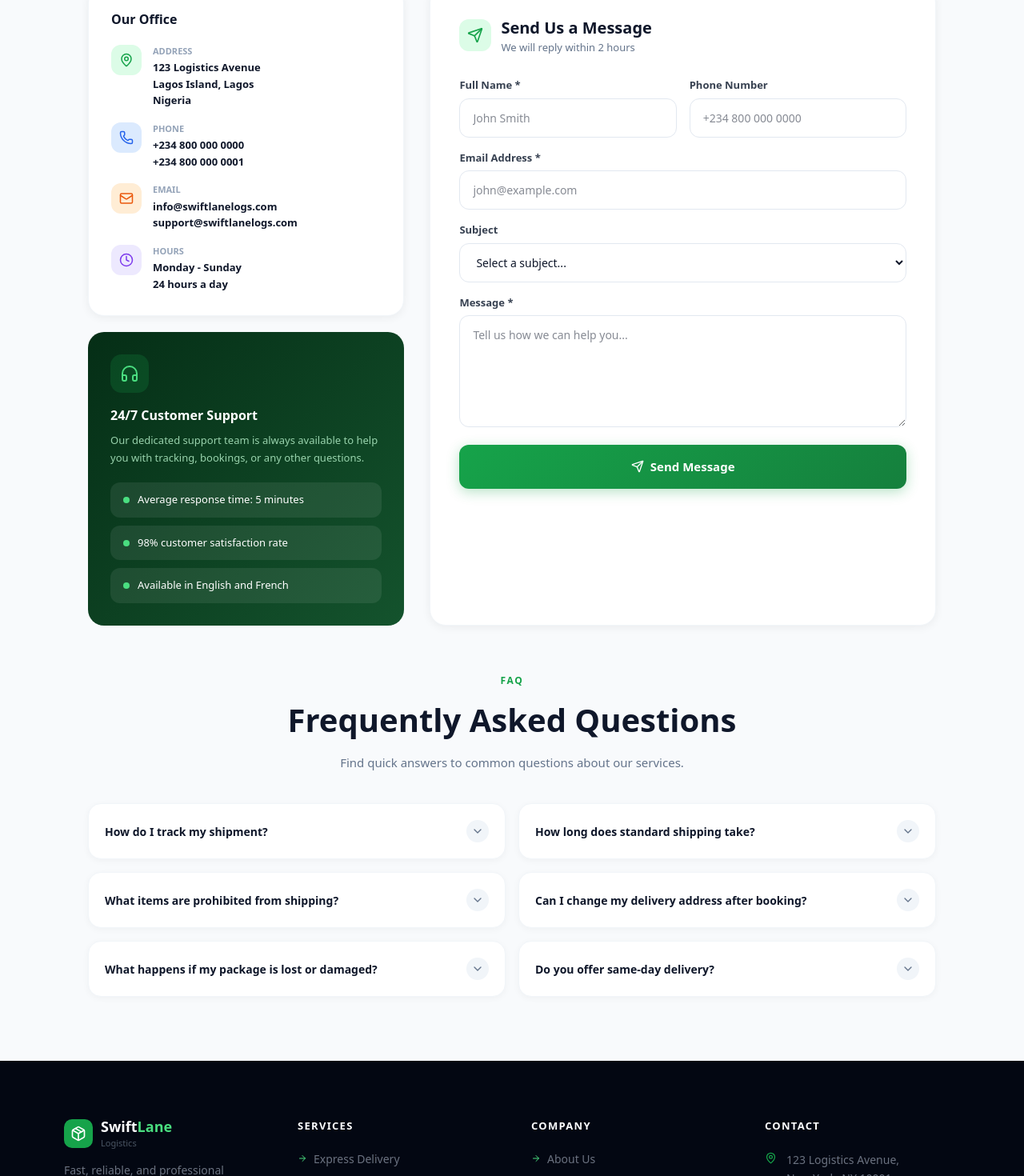
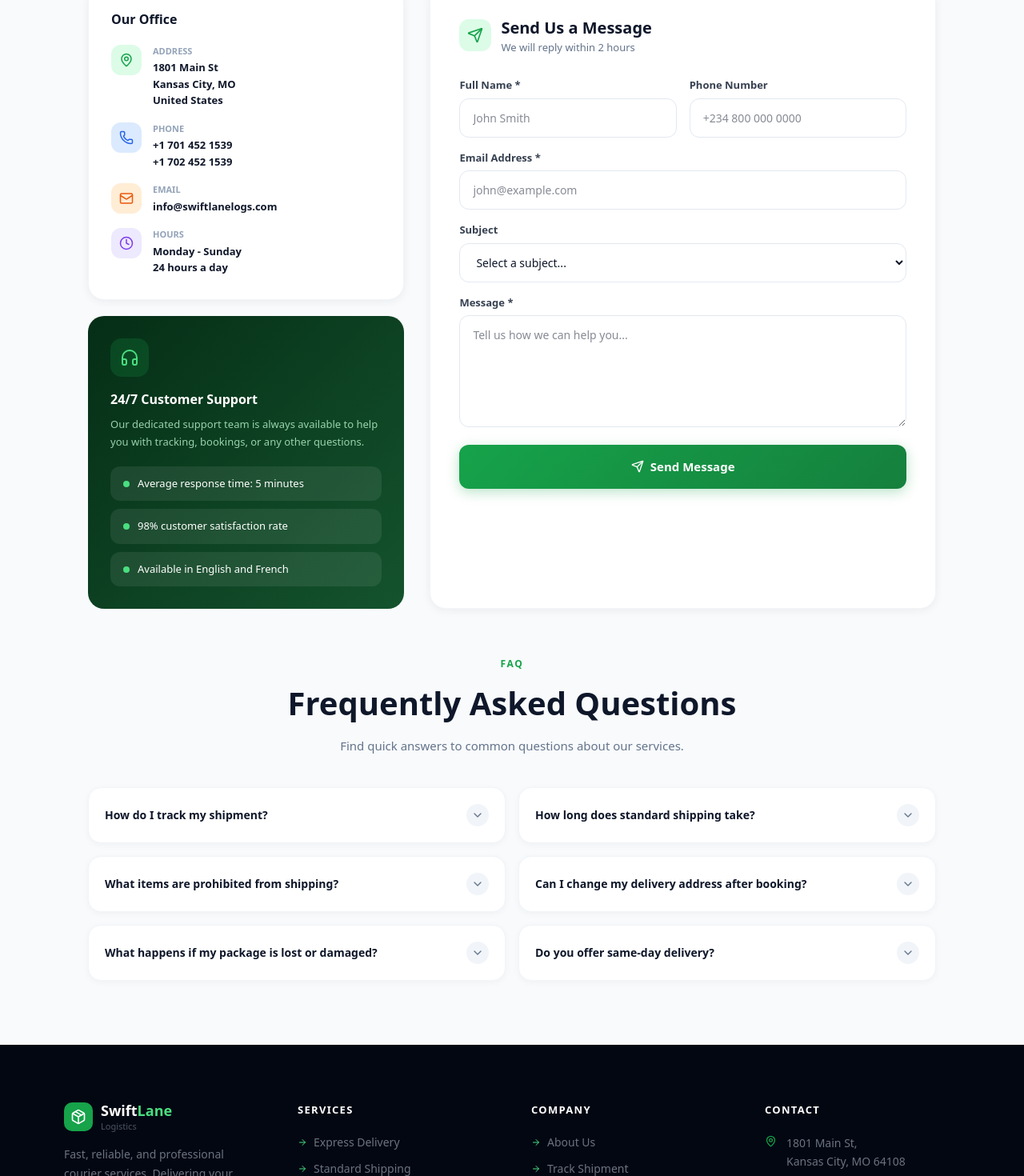
Before and after one commit to andrewrussellagency-sketch/Swiftlane, a Next.js app: page /contact in a window 1280 px wide. Shown: the part 632-2102 px from the top of the page at 80% size. Built offline with nearby package versions, Linux system fonts and the light colour scheme.

Commit message:
Fix address

```diff
--- a/src/app/contact/page.tsx
+++ b/src/app/contact/page.tsx
@@ -133,9 +133,9 @@ export default function ContactPage() {
               <h3 style={{ fontSize: '16px', fontWeight: 700, color: '#0f172a', margin: '0 0 20px 0' }}>Our Office</h3>
               <div style={{ display: 'flex', flexDirection: 'column', gap: '16px' }}>
                 {[
-                  { icon: MapPin, color: '#16a34a', bg: '#dcfce7', label: 'Address', value: '123 Logistics Avenue\nLagos Island, Lagos\nNigeria' },
-                  { icon: Phone, color: '#2563eb', bg: '#dbeafe', label: 'Phone', value: '+234 800 000 0000\n+234 800 000 0001' },
-                  { icon: Mail, color: '#ea580c', bg: '#ffedd5', label: 'Email', value: 'info@swiftlanelogs.com\nsupport@swiftlanelogs.com' },
+                  { icon: MapPin, color: '#16a34a', bg: '#dcfce7', label: 'Address', value: '1801 Main St\nKansas City, MO\nUnited States' },
+                  { icon: Phone, color: '#2563eb', bg: '#dbeafe', label: 'Phone', value: '+1 701 452 1539\n+1 702 452 1539' },
+                  { icon: Mail, color: '#ea580c', bg: '#ffedd5', label: 'Email', value: 'info@swiftlanelogs.com' },
                   { icon: Clock, color: '#7c3aed', bg: '#ede9fe', label: 'Hours', value: 'Monday - Sunday\n24 hours a day' },
                 ].map((item) => (
                   <div key={item.label} style={{ display: 'flex', gap: '14px', alignItems: 'flex-start' }}>
--- a/src/components/Footer.tsx
+++ b/src/components/Footer.tsx
@@ -79,12 +79,12 @@ export default function Footer() {
               <div style={{ display: 'flex', gap: '12px', alignItems: 'flex-start' }}>
                 <MapPin size={15} color="#16a34a" style={{ flexShrink: 0, marginTop: '2px' }} />
                 <span style={{ fontSize: '14px', color: '#6b7280', lineHeight: 1.65 }}>
-                  123 Logistics Avenue,<br />New York, NY 10001<br />United States
+                  1801 Main St,<br />Kansas City, MO 64108<br />United States
                 </span>
               </div>
               <div style={{ display: 'flex', gap: '12px', alignItems: 'center' }}>
                 <Phone size={15} color="#16a34a" style={{ flexShrink: 0 }} />
-                <span style={{ fontSize: '14px', color: '#6b7280' }}>+1 800 000 0000</span>
+                <span style={{ fontSize: '14px', color: '#6b7280' }}>+1 706 452 1539</span>
               </div>
               <div style={{ display: 'flex', gap: '12px', alignItems: 'center' }}>
                 <Mail size={15} color="#16a34a" style={{ flexShrink: 0 }} />
```
